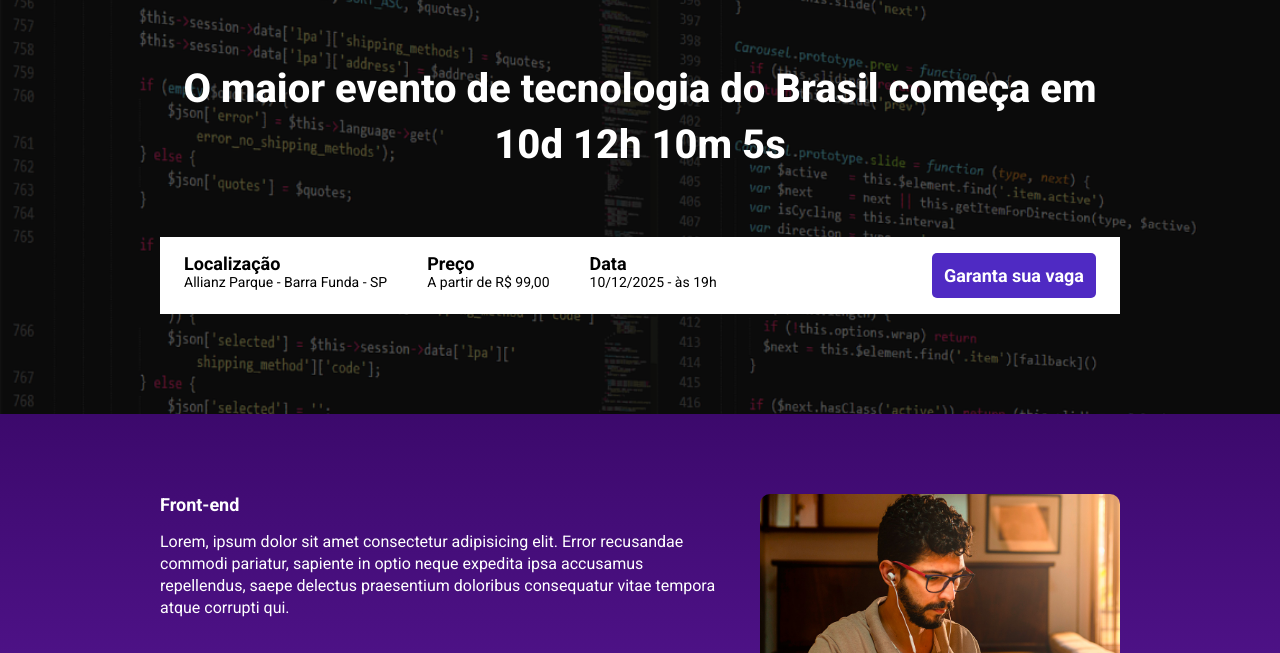
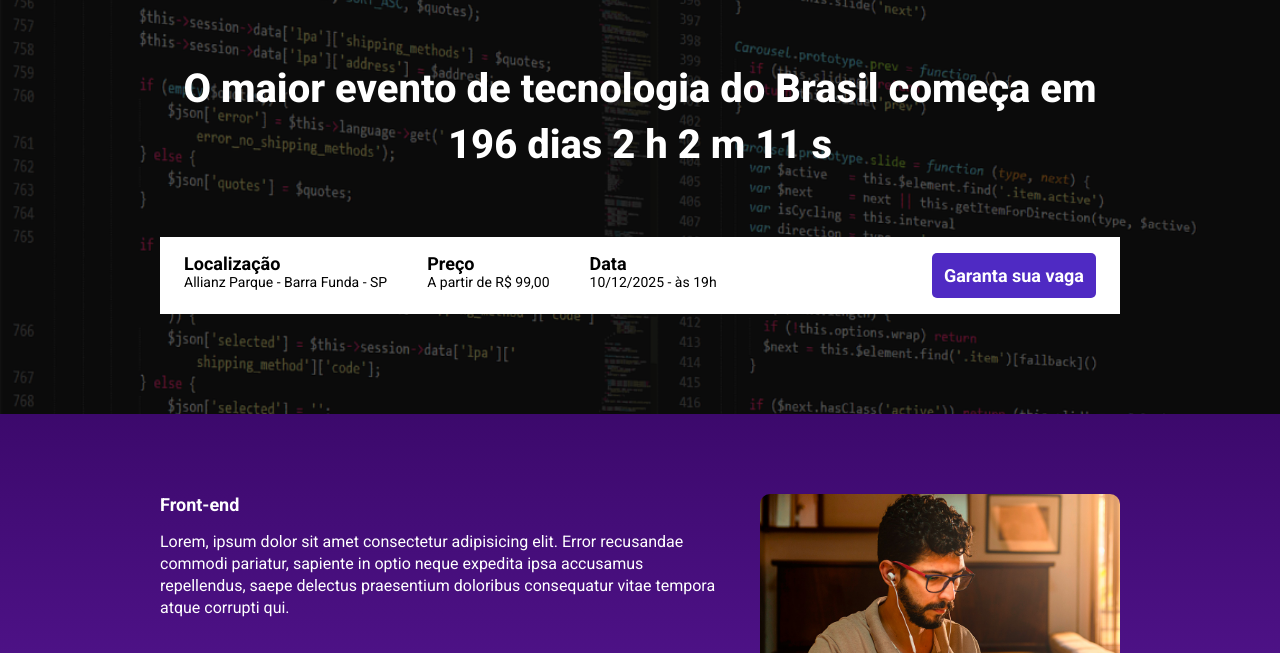
Before and after one commit to ExtratoZ/ebac_tech_talks, a website built with Parcel: page src/index.html in a window 1280 px wide. Shown: the part 147-800 px from the top of the page. Built offline with nearby package versions, Linux system fonts and the light colour scheme.

Commit message:
build timer to event

```diff
--- a/package.json
+++ b/package.json
@@ -3,6 +3,7 @@
   "version": "1.0.0",
   "scripts": {
     "dev": "parcel src/index.html src/styles/main.scss src/scripts/main.js --open",
+    "build": "parcel build src/index.html",
     "test": "echo \"Error: no test specified\" && exit 1"
   },
   "keywords": [],
--- a/src/index.html
+++ b/src/index.html
@@ -14,7 +14,7 @@
         <header class="hero">
             <div class="hero__content container">
                 <img class="hero__logo" src="./images/ebac_logo.svg" alt="EBAC">
-                <p class="hero__text">O maior evento de tecnologia do Brasil começa em 10d 12h 10m 5s</p>
+                <p class="hero__text">O maior evento de tecnologia do Brasil começa em <span id="contador"></span></p>
                 <div class="infos_bar">
                     <ul class="infos_bar__list">
                         <li class="infos_bar__list__item">
--- a/src/scripts/main.js
+++ b/src/scripts/main.js
@@ -1 +1,23 @@
 AOS.init();
+
+const dataDoEvento = new Date("2025-11-12 19:00:00");
+const timeStampEvento = dataDoEvento.getTime();
+
+const ContaHoras = setInterval(function() {
+    const dataAgora = new Date();
+    const timeStampAgora = dataAgora.getTime();
+
+    const segundosAteOEvento = (timeStampEvento - timeStampAgora) / 1000;
+    const segundos = Math.floor(segundosAteOEvento % 60);
+    const minutos = Math.floor((segundosAteOEvento / 60) % 60);
+    const horas = Math.floor((segundosAteOEvento / 3600) % 24);
+    const dias = Math.floor(segundosAteOEvento / 86400);
+
+    const contador = document.querySelector("#contador");
+    contador.innerHTML = `${dias} dias ${horas} h ${minutos} m ${segundos} s`;
+
+    if (segundosAteOEvento < 0) {
+        clearInterval(ContaHoras);
+        contador.innerHTML = "o evento já ocorreu!";
+    }
+}, 1000);
```
